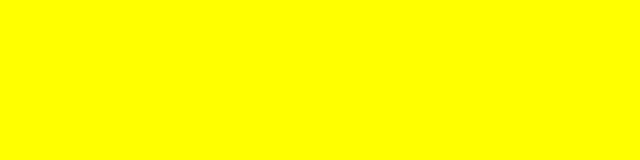
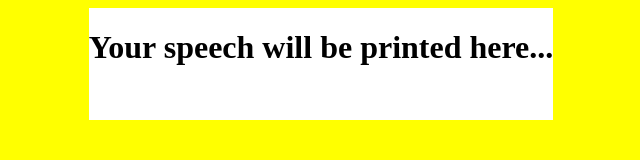
Before and after one commit to OliverSabari/Javascript-30, a website: page 20_Day_Speech_Recognition/index.html in a window 1280 px wide. Shown: the whole page, without its empty margins (319-959 px from the left). Drawn offline with Linux system fonts and the light colour scheme.

Commit message:
Day20 completed

```diff
--- a/20_Day_Speech_Recognition/index.css
+++ b/20_Day_Speech_Recognition/index.css
@@ -1,13 +1,14 @@
 body{
     background-color: yellow;
-
+    display: flex;
+    justify-content: center;
     }
 
 .speech-div{
     background-color: white;
     color:black;
     display: flex;
-    justify-content: center;
+    flex-direction: column;
     max-width: 700px;
-    max-height: 100vh;
+    min-height: 100px;
 }
--- a/20_Day_Speech_Recognition/index.html
+++ b/20_Day_Speech_Recognition/index.html
@@ -10,7 +10,7 @@
 </head>
 <body>
     <div class="speech-div">
-
+        <h1> Your speech will be printed here...</h1>
     </div>
 
     <script src="./speech.js" > </script>
--- a/20_Day_Speech_Recognition/package.json
+++ b/20_Day_Speech_Recognition/package.json
@@ -4,7 +4,7 @@
   "description": "",
   "main": "speech.js",
   "scripts": {
-    "test": "echo \"Error: no test specified\" && exit 1"
+    "start": "browser-sync start --server --files '*.css , *.html, *.js ' "
   },
   "author": "",
   "license": "ISC",
--- a/20_Day_Speech_Recognition/speech.js
+++ b/20_Day_Speech_Recognition/speech.js
@@ -1 +1,30 @@
-console.log("hello")
+
+window.speechRecognition = window.speechRecognition || window.webkitSpeechRecognition
+
+const recognition = new speechRecognition()
+
+recognition.interimResults = true
+
+const speechdiv = document.querySelector(".speech-div")
+
+let p = document.createElement("p")
+
+speechdiv.appendChild(p)
+
+recognition.addEventListener("result", (e) => {
+    const transcript = Array.from(e.results)
+        .map(result => result[0])
+        .map(result => result.transcript)
+        .join("")
+    p.textContent = transcript
+
+    if (e.results[0].isFinal) {
+        p = document.createElement("p")
+        speechdiv.appendChild(p)
+    }
+}
+)
+
+recognition.addEventListener("end", recognition.start)
+
+recognition.start()
```
